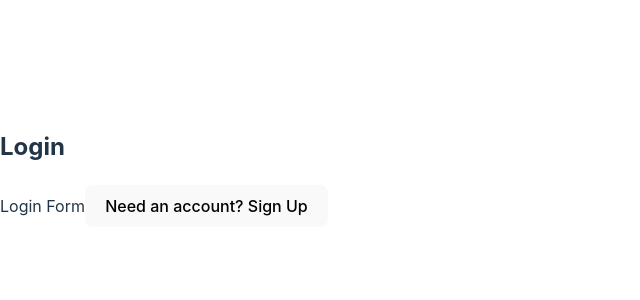
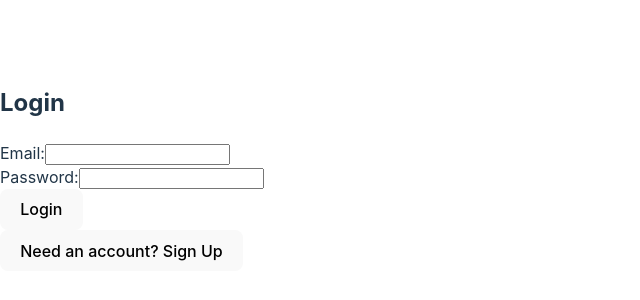
Before and after one commit to tigermarg/MERN_Capstone_Pokemon, a React (Vite) app in the folder frontend_pokemon/: page /login in a window 1280 px wide. Shown: the part 232-532 px from the top of the page, without its empty margins (0-640 px from the left). Built offline with nearby package versions, Linux system fonts and the light colour scheme.

Commit message:
Working login form

```diff
--- a/frontend_pokemon/src/components/login/LoginForm.jsx
+++ b/frontend_pokemon/src/components/login/LoginForm.jsx
@@ -1,8 +1,43 @@
-function LoginForm(){
-  return(
-    <>Login Form</>
-  )
+import { useState } from 'react';
+
+function LoginForm() {
+  const [formData, setFormData] = useState({ //State for formData
+    email: '',
+    password: '',
+  });
+
+  function handleChange(e){ //Handler for input
+    setFormData({
+      ...formData,
+      [e.target.name]: e.target.value,
+    })
+  }
+
+  function handleSubmit(e){ //Handler for submit
+    e.preventDefault();
+  }
+
+  return (
+    <form onSubmit={handleSubmit}>
+      <div>
+        <label>Email:</label>
+        <input
+          type="email"
+          onChange={handleChange}
+          required
+        />
+      </div>
+      <div>
+        <label>Password:</label>
+        <input
+          type="password"
+          onChange={handleChange}
+          required
+        />
+      </div>
+      <button type="submit">Login</button>
+    </form>
+  );
 }
 
-
 export default LoginForm;
```
